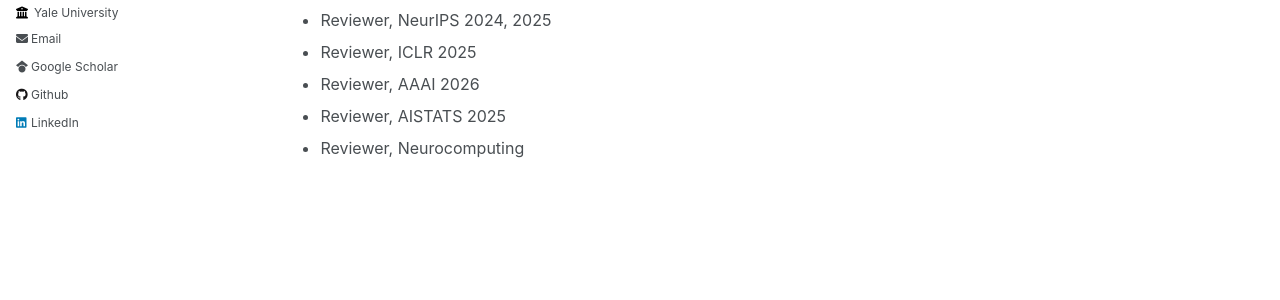
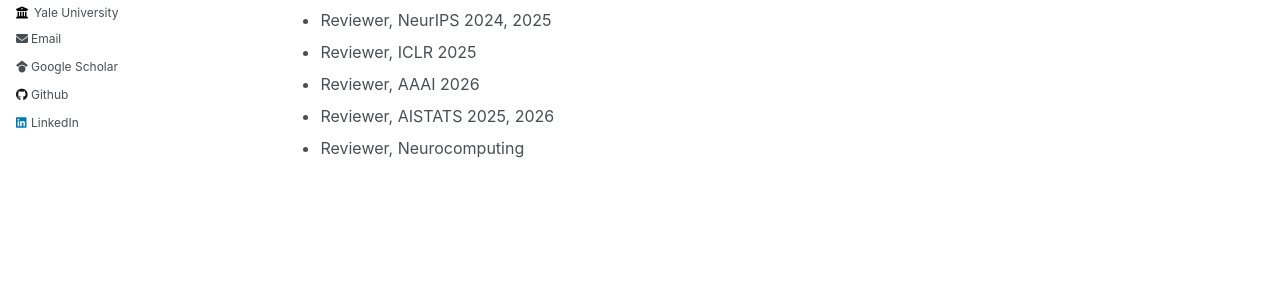
Before and after one commit to donghyunli/donghyunli.github.io, a Jekyll site: the page built from _pages/about.md, in a window 1280 px wide and 900 px high, scrolled down 3036 px. Shown: the part 368-668 px from the top of the window. Built offline with Jekyll 4.4.1, drawn with Linux system fonts in a browser that asks for light colours.

Commit message:
page update

```diff
--- a/_pages/about.md
+++ b/_pages/about.md
@@ -132,5 +132,5 @@ Wooshik Myung, ***Donghyun Lee***, Chenhang Song, Guanrui Wang, Cheng Ma\\
 - Reviewer, NeurIPS 2024, 2025
 - Reviewer, ICLR 2025
 - Reviewer, AAAI 2026
-- Reviewer, AISTATS 2025
+- Reviewer, AISTATS 2025, 2026
 - Reviewer, Neurocomputing
```
